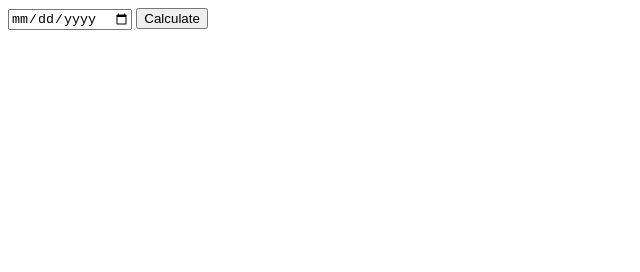
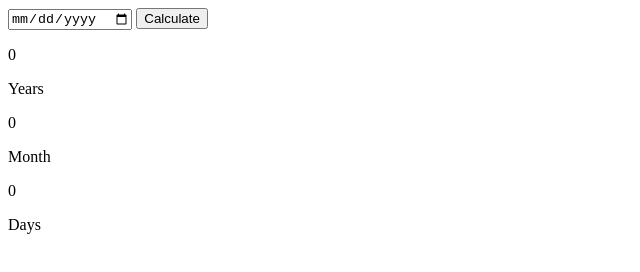
Before and after one commit to jemychen/AgeCalculator, a plain HTML site: page index.html in a window 1280 px wide. Shown: the whole page, without its empty margins (0-640 px from the left). Drawn offline with Linux system fonts and the light colour scheme.

Commit message:
Added to HTML file

```diff
--- a/index.html
+++ b/index.html
@@ -11,6 +11,20 @@
                 <button class="calculate">Calculate</button>
             </div>
         </div>
+        <div class="box">
+            <div class="inner-box">
+                <p class="number-year">0</p>
+                <p class="label">Years</p>
+            </div>
+            <div class="inner-box">
+                <p class="number-month">0</p>
+                <p class="label">Month</p>
+            </div>
+            <div class="inner-box">
+                <p class="number-day">0</p>
+                <p class="label">Days</p>
+            </div>
+        </div>
     </main>
 </body>
 </html>
```
